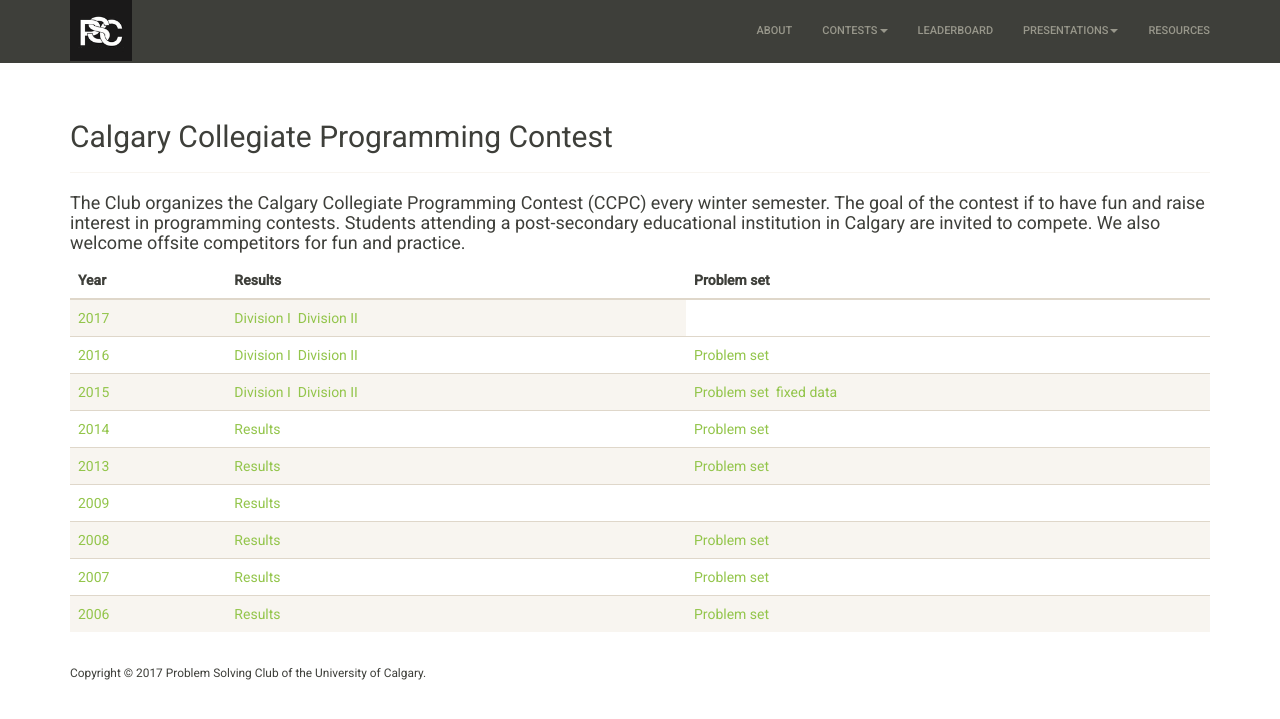
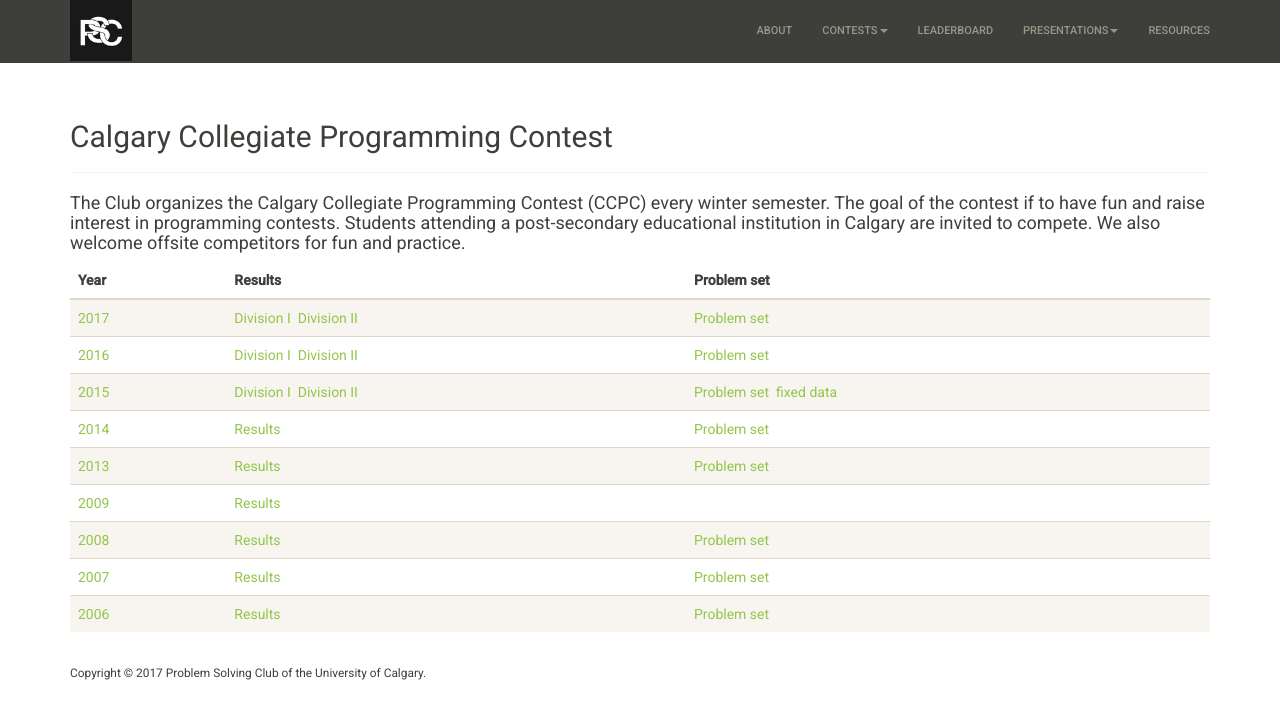
Before and after one commit to ProblemSolvingClub/psc-website, a Jekyll site: the page built from contests/ccpc/index.html, in a window 1280 px wide. Shown: the top 719 px of the page. Built offline with Jekyll 4.4.1, drawn with Linux system fonts in a browser that asks for light colours; nearby versions of some CDN libraries.

Commit message:
Add problem set link for CCPC 2017

```diff
--- a/contests/ccpc/index.html
+++ b/contests/ccpc/index.html
@@ -32,6 +32,9 @@ title: CCPC
         </td>
         <td>
           <a href="https://ccpc17.kattis.com/standings?filter=743">Division I</a>&nbsp;&nbsp;<a href="https://ccpc17.kattis.com/standings?filter=744">Division II</a>
+        </td>
+        <td>
+          <a href="https://ccpc17.kattis.com/problems">Problem set</a>
         </td>
       </tr>
       <tr>
```
